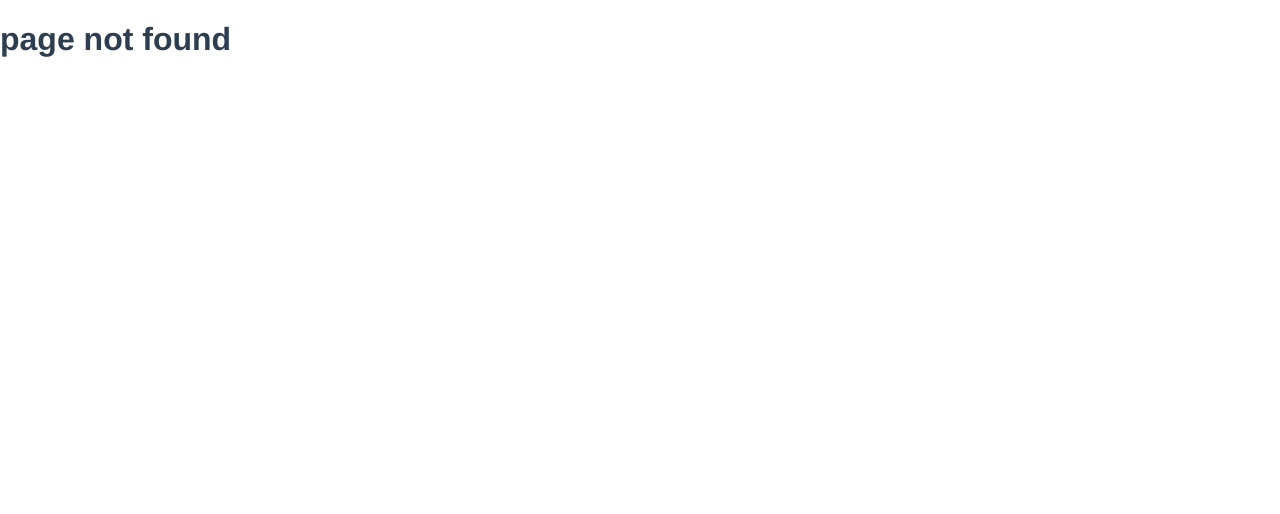
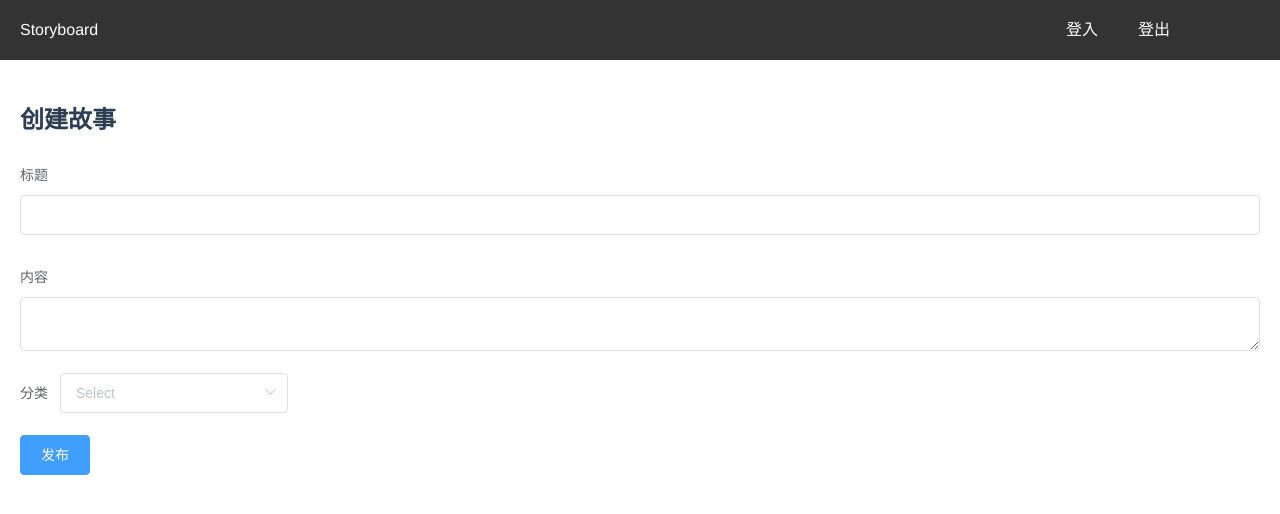
Before and after one commit to 111116/board, a Vue app: page /newstory in a window 1280 px wide. Before the commit this address had no page. Shown: the top 514 px of the page. Built offline with nearby package versions, Linux system fonts and the light colour scheme.

Commit message:
add newstory

```diff
--- a/src/components/navbar.vue
+++ b/src/components/navbar.vue
@@ -1,7 +1,7 @@
 <template>
     <div class="header">
         <!-- 折叠按钮 -->
-        <div class="logo">Storyboard</div>
+        <a class="logo" href="/">Storyboard</a>
         <div class="header-right">
             <div type="text" class="button" @click="showmyinfo">
                 {{myname}}
@@ -74,10 +74,13 @@
     line-height: 60px;
 }
 .header .logo {
-    float: left;
     width: 250px;
+    margin: 20px;
     line-height: 60px;
     text-align: left;
+    color: white;
+    text-decoration: none;
+    cursor: pointer;
 }
 .header-right {
     float: right;
@@ -94,7 +97,4 @@
     cursor: pointer;
 }
 
-.userinfo {
-    line-height: 2em;
-}
 </style>
--- a/src/components/page/assets/assetlist.vue
+++ b/src/components/page/assets/assetlist.vue
@@ -1,11 +1,14 @@
 <template>
 <div>
     <h2>故事列表</h2>
-    <template v-for="item in posts">
-        {{item.title}}
-        <template v-for="re in item.content">
-            {{re[1]}}
-        </template>
+    <a href="/newstory">创建新故事</a>
+    <template v-for="(item, index) in posts">
+        <div :key="`fruit-${index}`">
+            <a :href="`/thread?id=${item.id}`">{{item.title}}</a>
+            <template v-for="re in item.content">
+                {{re[1]}}
+            </template>
+        </div>
     </template>
 </div>
 </template>
--- /dev/null
+++ b/src/components/page/assets/newstory.vue
@@ -0,0 +1,89 @@
+<template>
+<div>
+    <h2>创建故事</h2>
+    <el-form :model="form">
+        <el-form-item label="标题">
+            <el-input v-model="form.title" autocomplete="off"></el-input>
+        </el-form-item>
+
+        <el-form-item label="内容">
+            <el-input type="textarea" v-model="form.content" autocomplete="off"></el-input>
+        </el-form-item>
+        <el-form-item label="分类">
+            <el-select v-model="form.category" placeholder="Select">
+                <el-option
+                  v-for="item in categories"
+                  :key="item"
+                  :label="item"
+                  :value="item">
+                </el-option>
+            </el-select>
+        </el-form-item>
+    </el-form>
+    <span slot="footer" class="dialog-footer">
+        <!-- <el-button @click="editVisible = false">取消</el-button> -->
+        <el-button type="primary" @click="submit">发布</el-button>
+    </span>
+</div>
+</template>
+
+<script>
+// import httpRequest from "@/utils/communication"
+export default {
+    name: 'newstory',
+    components: {
+    },
+    data(){
+        return {
+            formLabelWidth: '120px',
+            categories: ['悬疑','校园'],
+            form: {
+                title: "",
+                content: "",
+                category: "",
+            },
+        }
+    },
+    computed: {
+    },
+    beforeMount(){
+    },
+    methods:{
+        submit() {
+            let xhr = new XMLHttpRequest
+            xhr.open("post","/api/thread/new")
+            xhr.send(JSON.stringify(this.form))
+            xhr.onload = (e)=>{
+                if (e.target.status == 200) {
+                    this.$message.success("编辑成功")
+                    this.$router.push('/')
+                }
+                else {
+                    console.error("edit failed", e.target.status)
+                    this.$message.error("编辑失败")
+                }
+            }
+            xhr.onerror = ()=>{this.$message.error("编辑失败")}
+        }
+    }
+}
+</script>
+
+<style scoped>
+.red {
+    color: #ff0000;
+}
+hr {
+    height: 1px;
+    border: none;
+    color: #EBEEF5;
+    background-color: #EBEEF5;
+}
+.cascade {
+    width: 100%;
+}
+.el-pagination{
+    text-align: center;
+    padding-top: 1em;
+}
+</style>
--- a/src/router/index.js
+++ b/src/router/index.js
@@ -8,6 +8,7 @@ import pagenotfound from '@/components/page/404.vue'
 
 import assetlist      from '@/components/page/assets/assetlist.vue'
 import thread from '@/components/page/assets/thread.vue'
+import newstory from '@/components/page/assets/newstory.vue'
 
 import '@/assets/main.css'
 
@@ -16,7 +17,7 @@ Vue.use(VueRouter)
 const routes = [
   {
     path: '/',
-    redirect: '/assets/list'
+    redirect: '/list'
   },
   {
     path: '/login',
@@ -28,12 +29,16 @@ const routes = [
     component: home,
     children: [
       {
-        path: '/assets/list',
+        path: '/list',
         component: assetlist,
       },
       {
         path: 'thread',
         component: thread,
+      },
+      {
+        path: 'newstory',
+        component: newstory,
       }
     ]
   },
```
